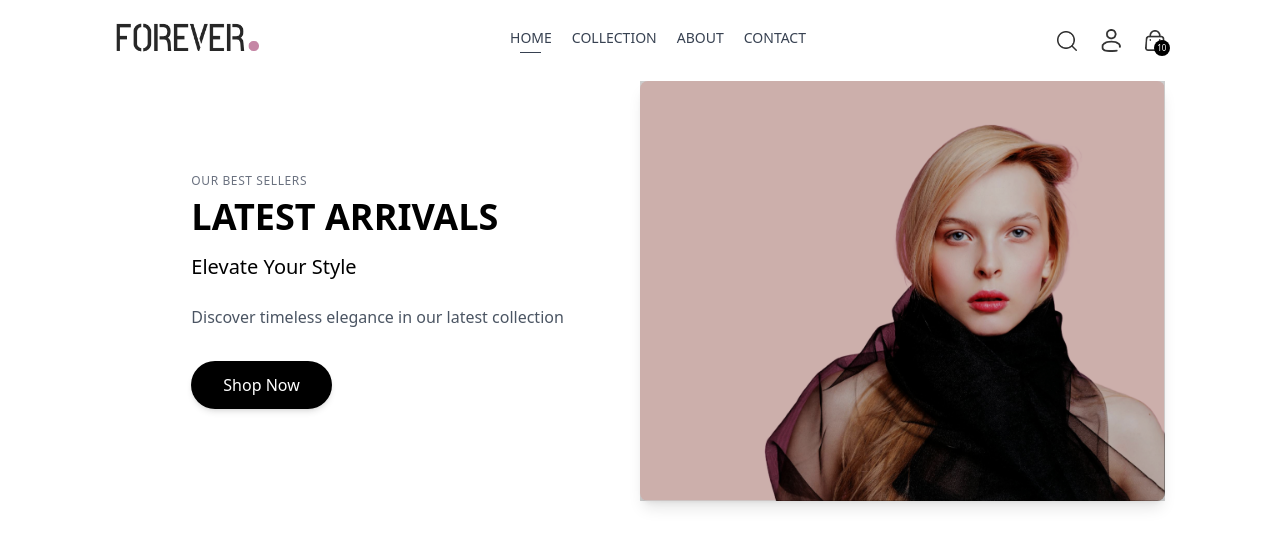
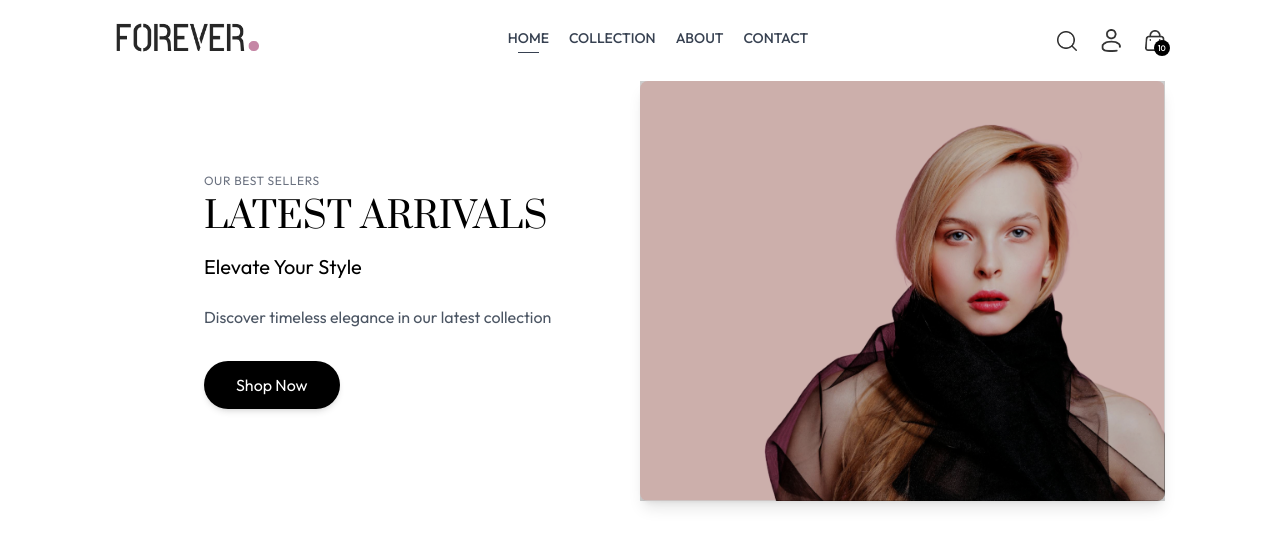
Before and after one commit to rizonkumar/e-commerce-TrendTrove, a React (Vite) app in the folder frontend/: page / in a window 1280 px wide. Shown: the top 546 px of the page. Built offline with nearby package versions, Linux system fonts and the light colour scheme.

Commit message:
Feat: Imported Google Fonts

```diff
--- a/frontend/src/index.css
+++ b/frontend/src/index.css
@@ -1,3 +1,5 @@
+@import url('https://fonts.googleapis.com/css2?family=Outfit:wght@100..900&family=Prata&display=swap');
+
 @tailwind base;
 @tailwind components;
 @tailwind utilities;
@@ -5,3 +7,13 @@
 a.active hr {
   display: block;
 }
+
+* {
+  font-family: Outfit;
+}
+
+.prata-regular {
+  font-family: "Prata", serif;
+  font-weight: 400;
+  font-style: normal;
+}
```
